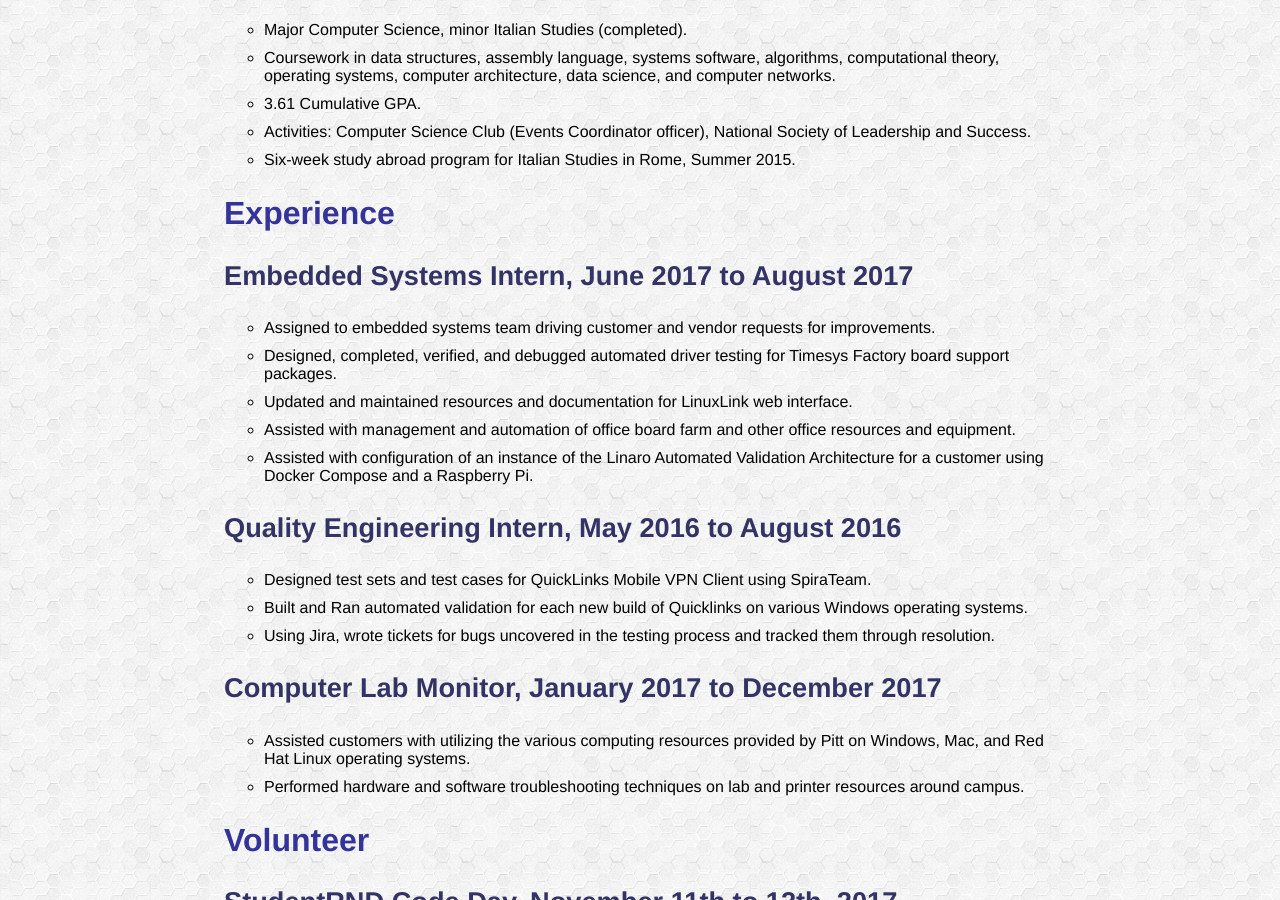
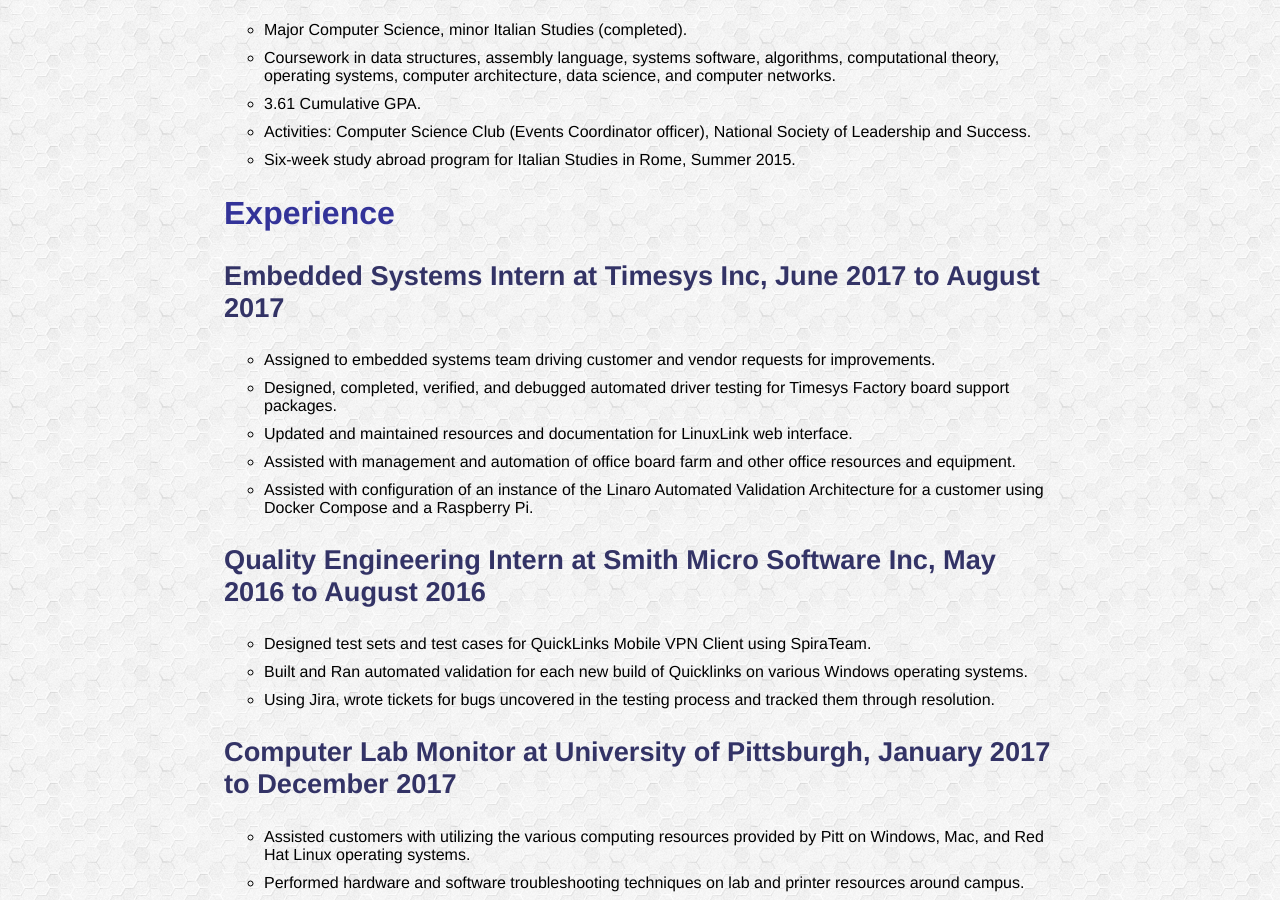
Before and after one commit to SPN11/SPN11.github.io, a Jekyll site: the page built from main/resume.html, in a window 1280 px wide and 900 px high, scrolled down 223 px. Built offline with Jekyll 4.4.1, drawn with Linux system fonts in a browser that asks for light colours.

Commit message:
Added where I've worked, hahaha...

```diff
--- a/main/resume.html
+++ b/main/resume.html
@@ -14,7 +14,7 @@
 	<li> Six-week study abroad program for Italian Studies in Rome, Summer 2015.</li>
 	</ul>
 	<h2>Experience</h2>
-	<h3>Embedded Systems Intern, June 2017 to August 2017</h3>
+	<h3>Embedded Systems Intern at Timesys Inc, June 2017 to August 2017</h3>
 	<ul>
 	<li>Assigned to embedded systems team driving customer and vendor requests for improvements.</li>
 	<li>Designed, completed, verified, and debugged automated driver testing for Timesys Factory board support
@@ -25,13 +25,13 @@
 	<li>Assisted with configuration of an instance of the Linaro Automated Validation Architecture for a customer
 using Docker Compose and a Raspberry Pi.</li>
 	</ul>
-	<h3>Quality Engineering Intern, May 2016 to August 2016</h3>
+	<h3>Quality Engineering Intern at Smith Micro Software Inc, May 2016 to August 2016</h3>
 	<ul>
 	<li>Designed test sets and test cases for QuickLinks Mobile VPN Client using SpiraTeam.</li>
 	<li>Built and Ran automated validation for each new build of Quicklinks on various Windows operating systems.</li>
 	<li>Using Jira, wrote tickets for bugs uncovered in the testing process and tracked them through resolution.</li>
 	</ul>
-	<h3>Computer Lab Monitor, January 2017 to December 2017</h3>
+	<h3>Computer Lab Monitor at University of Pittsburgh, January 2017 to December 2017</h3>
 	<ul>
 	<li>Assisted customers with utilizing the various computing resources provided by Pitt on Windows, Mac, and Red Hat Linux operating systems.</li>
 	<li>Performed hardware and software troubleshooting techniques on lab and printer resources around campus.</li>
```
